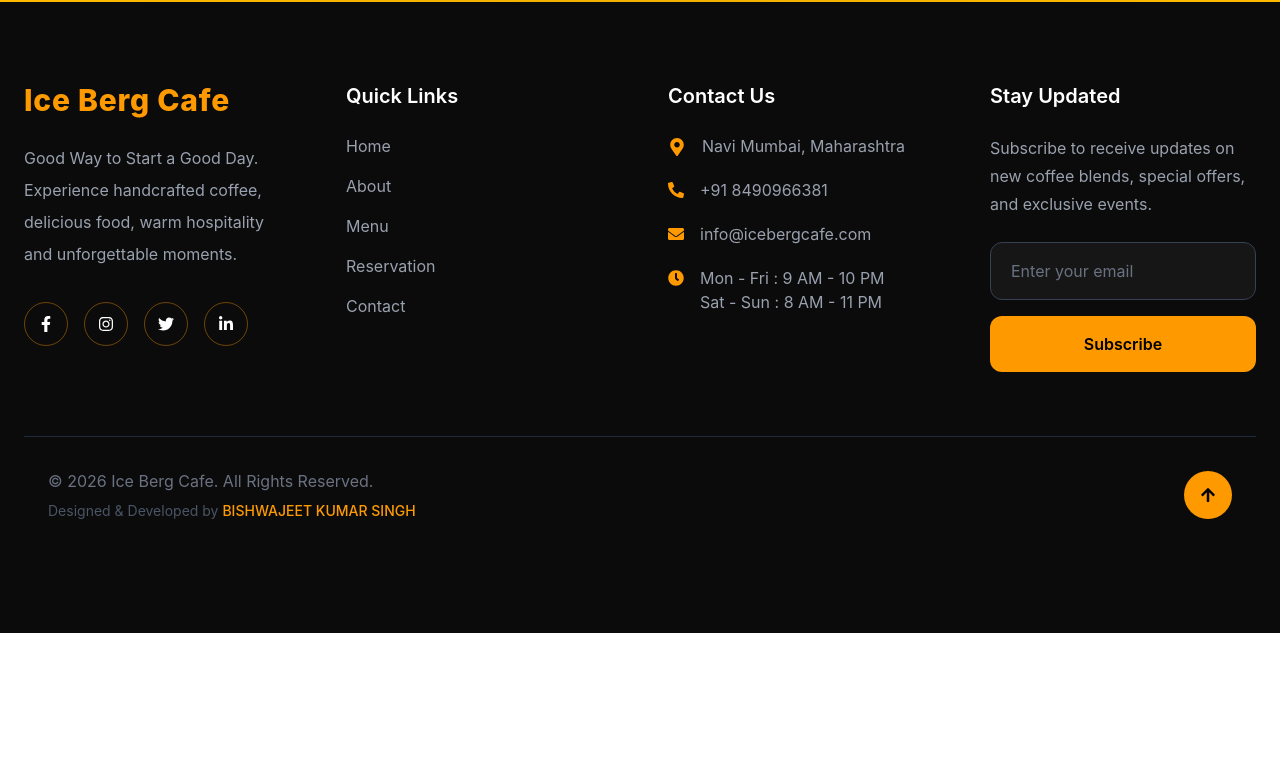
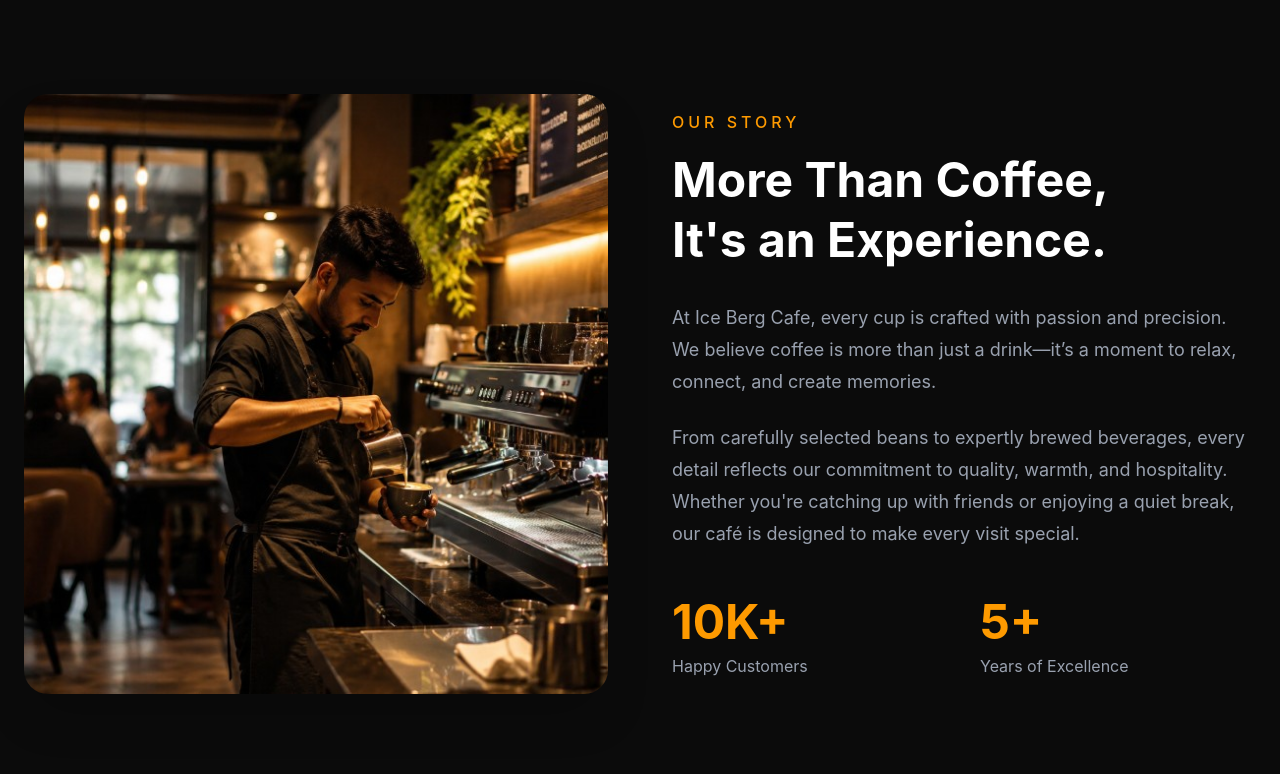
Before and after one commit to Bishwajeetsingh/ice-berg-cafe, a React (Vite) app: page /about in a window 1280 px wide. Shown: the part 546-1320 px from the top of the page. Before the commit the page ends 1179 px from the top, so only its background shows below. Built offline with nearby package versions, Linux system fonts and the light colour scheme.

Commit message:
Add about story section

```diff
--- /dev/null
+++ b/src/components/about/Story.jsx
@@ -0,0 +1,90 @@
+import { motion } from "framer-motion";
+import storyImg from "../../assets/images/about/story.jpg";
+
+function Story() {
+  return (
+    <section className="bg-[#0B0B0B] py-24">
+      <div className="max-w-7xl mx-auto px-6">
+
+        <div className="grid lg:grid-cols-2 gap-16 items-center">
+
+          {/* Image */}
+
+          <motion.div
+            initial={{ opacity: 0, x: -80 }}
+            whileInView={{ opacity: 1, x: 0 }}
+            transition={{ duration: 0.8 }}
+            viewport={{ once: true }}
+          >
+            <img
+              src={storyImg}
+              alt="Barista preparing coffee"
+              className="w-full h-[600px] object-cover rounded-3xl shadow-2xl"
+            />
+          </motion.div>
+
+          {/* Content */}
+
+          <motion.div
+            initial={{ opacity: 0, x: 80 }}
+            whileInView={{ opacity: 1, x: 0 }}
+            transition={{ duration: 0.8 }}
+            viewport={{ once: true }}
+          >
+            <p className="uppercase tracking-[4px] text-amber-500 font-medium">
+              OUR STORY
+            </p>
+
+            <h2 className="text-5xl font-bold text-white mt-4 leading-tight">
+              More Than Coffee,
+              <br />
+              It's an Experience.
+            </h2>
+
+            <p className="text-gray-400 mt-8 leading-8 text-lg">
+              At Ice Berg Cafe, every cup is crafted with passion and
+              precision. We believe coffee is more than just a drink—it’s a
+              moment to relax, connect, and create memories.
+            </p>
+
+            <p className="text-gray-400 mt-6 leading-8 text-lg">
+              From carefully selected beans to expertly brewed beverages,
+              every detail reflects our commitment to quality, warmth, and
+              hospitality. Whether you're catching up with friends or enjoying
+              a quiet break, our café is designed to make every visit special.
+            </p>
+
+            <div className="grid grid-cols-2 gap-8 mt-12">
+
+              <div>
+                <h3 className="text-5xl font-bold text-amber-500">
+                  10K+
+                </h3>
+
+                <p className="text-gray-400 mt-2">
+                  Happy Customers
+                </p>
+              </div>
+
+              <div>
+                <h3 className="text-5xl font-bold text-amber-500">
+                  5+
+                </h3>
+
+                <p className="text-gray-400 mt-2">
+                  Years of Excellence
+                </p>
+              </div>
+
+            </div>
+
+          </motion.div>
+
+        </div>
+
+      </div>
+    </section>
+  );
+}
+
+export default Story;
--- a/src/pages/About.jsx
+++ b/src/pages/About.jsx
@@ -1,9 +1,11 @@
 import AboutHero from "../components/about/AboutHero";
+import Story from "../components/about/Story";
 
 function About() {
   return (
     <>
       <AboutHero />
+      <Story />
     </>
   );
 }
```
Also changed, not shown: src/assets/images/about/story.jpg (added).
